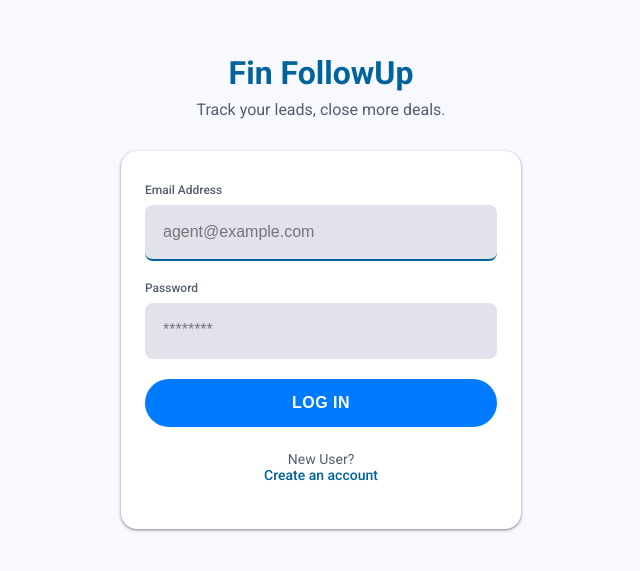
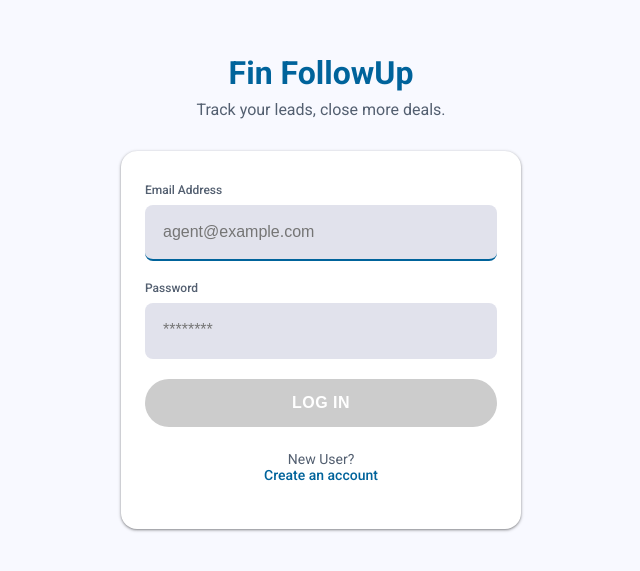
Before and after one commit to rajendransarangan365/FinUp365, a React (Vite) app in the folder fin_followup/: page /login in a window 1280 px wide. Shown: the part 103-674 px from the top of the page, without its empty margins (319-959 px from the left). Built offline with nearby package versions, Linux system fonts and the light colour scheme.

Commit message:
style: Standardize global button styling

```diff
--- a/fin_followup/src/index.css
+++ b/fin_followup/src/index.css
@@ -13,3 +13,34 @@
   width: 100%;
   min-height: 100vh;
 }
+
+/* Global Premium Button Style */
+.btn-primary {
+  background: linear-gradient(135deg, #4318FF 0%, #868CFF 100%);
+  color: white;
+  border: none;
+  padding: 14px 24px;
+  border-radius: 50px;
+  /* Pill shape as requested */
+  font-weight: 600;
+  font-size: 1rem;
+  cursor: pointer;
+  box-shadow: 0 10px 20px rgba(67, 24, 255, 0.2);
+  transition: all 0.2s ease;
+  display: inline-flex;
+  align-items: center;
+  justify-content: center;
+  gap: 8px;
+  /* letter-spacing: 0.5px; Premium touch */
+}
+
+.btn-primary:active {
+  transform: scale(0.98);
+  box-shadow: 0 5px 10px rgba(67, 24, 255, 0.2);
+}
+
+.btn-primary:disabled {
+  background: #ccc;
+  box-shadow: none;
+  cursor: not-allowed;
+}
--- a/fin_followup/src/styles/Home.css
+++ b/fin_followup/src/styles/Home.css
@@ -195,3 +195,5 @@
     border-left: 4px solid #8e44ad;
     background: linear-gradient(to right, #fdfbfd, #ffffff);
 }
+
+/* Global Premium Button Style definition moved to index.css */
```
